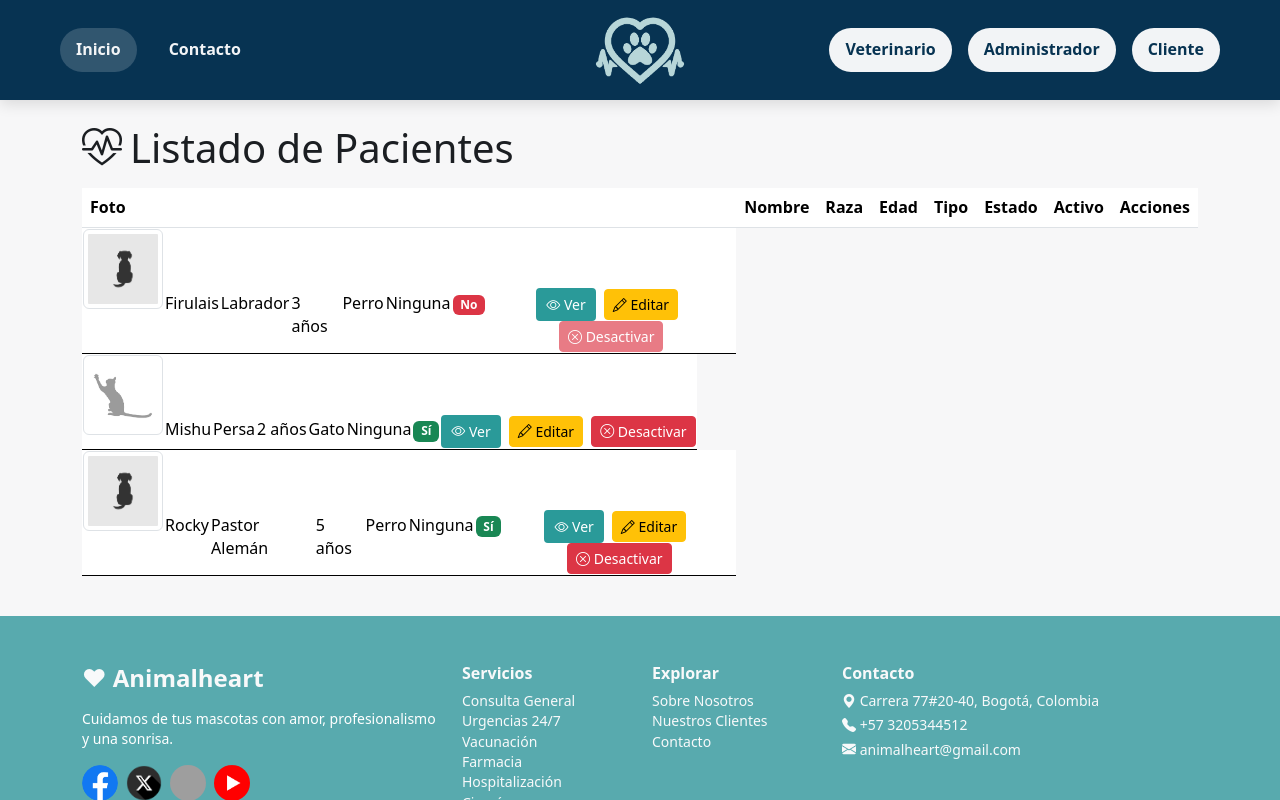
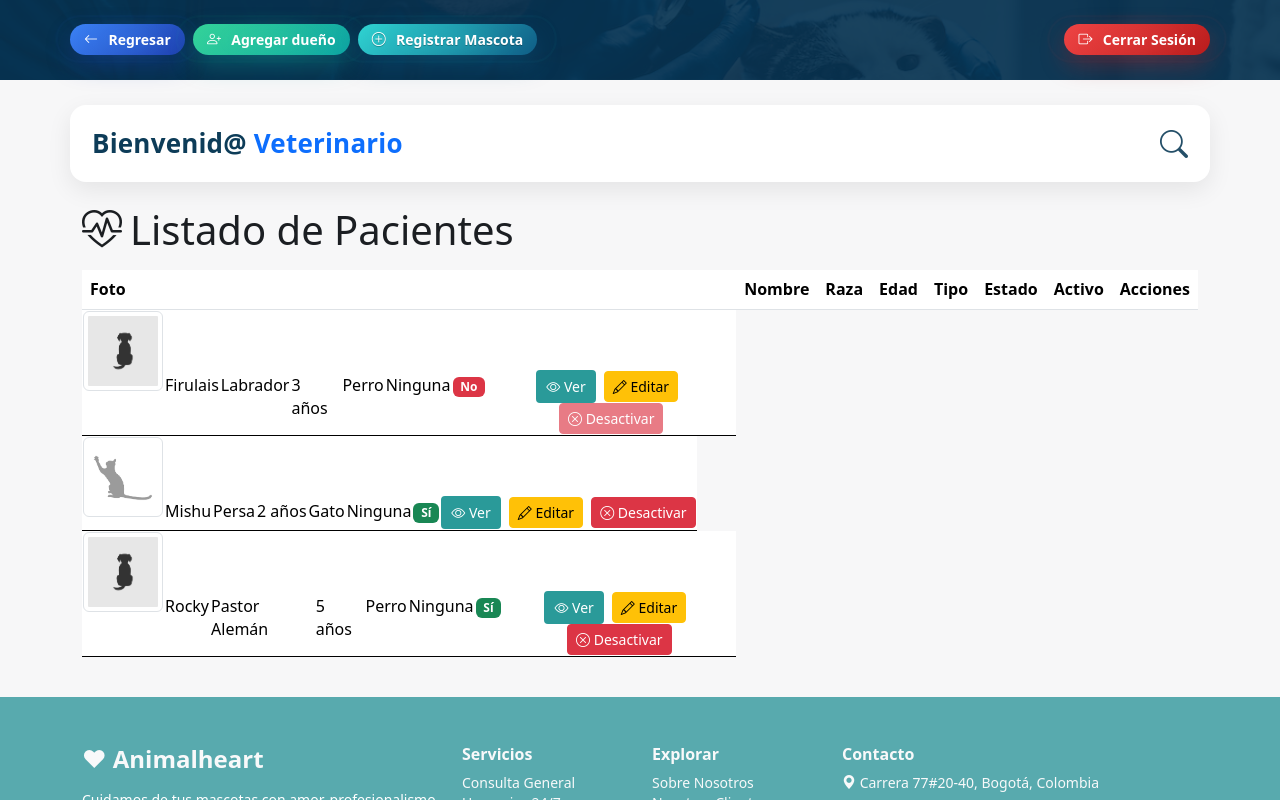
Before and after one commit to na-jimenezc/Animalheart, an Angular app in the folder angular-version/AnimalHeart/: page /mascotas/ver-mascotas in a window 1280 px wide. Shown: the top 800 px of the page. Built offline with nearby package versions, Linux system fonts and the light colour scheme; grey boxes are pictures that could not be loaded.

Commit message:
MODIFICACIÓN DE HEADER PARA VETERINARIO

```diff
--- a/angular-version/AnimalHeart/src/app/app.html
+++ b/angular-version/AnimalHeart/src/app/app.html
@@ -1,4 +1,5 @@
-<app-header></app-header>
+<app-header *ngIf="!ocultarHeader"></app-header>
+<router-outlet></router-outlet>
 
 <router-outlet></router-outlet>
 <app-footer></app-footer>
--- a/angular-version/AnimalHeart/src/app/app.ts
+++ b/angular-version/AnimalHeart/src/app/app.ts
@@ -2,13 +2,27 @@ import { Component } from '@angular/core';
 import { RouterModule } from '@angular/router';
 import { Header } from './landing/header/header';
 import { Footer } from './landing/footer/footer';
+import { Router, NavigationEnd } from '@angular/router';
+import { CommonModule } from '@angular/common';
 
 @Component({
   selector: 'app-root',
-  imports: [RouterModule, Header, Footer],
+  imports: [RouterModule, Header, Footer, CommonModule],
   templateUrl: './app.html',
   styleUrl: './app.css'
 })
 export class App {
   protected readonly title = 'AnimalHeart';
+
+   ocultarHeader = false;
+
+  constructor(private router: Router) {
+    this.router.events.subscribe(event => {
+      if (event instanceof NavigationEnd) {
+
+        //Se oculta el header en la página de mascotas
+        this.ocultarHeader = event.urlAfterRedirects.startsWith('/mascotas');
+      }
+    });
+  }
 }
--- /dev/null
+++ b/angular-version/AnimalHeart/src/app/componentes/header-vet/header-vet.html
@@ -0,0 +1,43 @@
+<header class="vmk-header">
+  <div class="vmk-toolbar container d-flex align-items-center justify-content-between gap-2">
+    <div class="d-flex align-items-center gap-2">
+      <a routerLink="/" class="vmk-btn cta-dueno vmk-btn cta-back">
+        <i class="bi bi-arrow-left me-1"></i> Regresar
+      </a>
+      <a routerLink="/clientes/nuevo" class="vmk-btn cta-dueno">
+        <i class="bi bi-person-plus me-1"></i> Agregar dueño
+      </a>
+      <a routerLink="/mascotas/nueva" class="vmk-btn cta-registrar">
+        <i class="bi bi-plus-circle me-1"></i> Registrar Mascota
+      </a>
+    </div>
+    <a routerLink="/logout" class="vmk-btn cta-logout">
+      <i class="bi bi-box-arrow-right me-1"></i> Cerrar Sesión
+    </a>
+  </div>
+
+</header>
+
+<section class="container vmk-welcome d-flex align-items-center justify-content-between">
+  <div class="d-flex align-items-center">
+    <h2 class="m-0">Bienvenid@&nbsp;</h2>
+    <h2 class="m-0 text-primary">
+      {{ veterinario?.nombre || 'Veterinario' }}
+    </h2>
+  </div>
+  <div class="d-flex align-items-center gap-3">
+    <span *ngIf="veterinario?.especialidad" class="badge bg-info">
+      <i class="bi bi-star-fill me-1"></i>
+      {{ veterinario?.especialidad }}
+    </span>
+    <i class="bi bi-search vmk-search"></i>
+  </div>
+</section>
+
+<div *ngIf="error" class="container mt-3">
+  <div class="alert alert-warning alert-dismissible fade show" role="alert">
+    <i class="bi bi-exclamation-triangle me-2"></i>
+    {{ error }}
+    <button type="button" class="btn-close" data-bs-dismiss="alert" aria-label="Close"></button>
+  </div>
+</div>
--- /dev/null
+++ b/angular-version/AnimalHeart/src/app/componentes/header-vet/header-vet.ts
@@ -0,0 +1,13 @@
+import { Component, Input} from '@angular/core';
+import { CommonModule } from '@angular/common';
+
+@Component({
+  selector: 'app-header-vet',
+  imports: [CommonModule],
+  templateUrl: './header-vet.html',
+  styleUrl: './header-vet.css'
+})
+export class HeaderVet {
+  @Input() veterinario: { nombre: string; especialidad?: string } | null = null;
+  @Input() error: string | null = null;
+}
--- a/angular-version/AnimalHeart/src/app/core/services/veterinario.service.ts
+++ b/angular-version/AnimalHeart/src/app/core/services/veterinario.service.ts
@@ -7,10 +7,24 @@ import { VETERINARIOS_SEED } from '../data/veterinarios.seed';
 export class VeterinarioService {
   private veterinarios = VETERINARIOS_SEED;
 
-  //Función para simular el login de un veterinario
+  private veterinarioSubject = new BehaviorSubject<Veterinario | null>(null); //Acá se guarda el veterinario logeado
+  veterinario$ = this.veterinarioSubject.asObservable();
+
+  //Función para validar las credenciales del veterinario y guardar el veterinario
   validarCredenciales(usuario: string, contrasena: string): Veterinario | null {
-    return this.veterinarios.find(
+    const vet = this.veterinarios.find(
       v => v.nombreUsuario === usuario && v.contrasena === contrasena
     ) || null;
+
+    if (vet) {
+      this.veterinarioSubject.next(vet);
+    }
+
+    return vet;
+  }
+
+  //Función del logout
+  logout(): void {
+    this.veterinarioSubject.next(null);
   }
 }
--- a/angular-version/AnimalHeart/src/app/paginas/veterinario/mascotas/mascotas.html
+++ b/angular-version/AnimalHeart/src/app/paginas/veterinario/mascotas/mascotas.html
@@ -1,4 +1,4 @@
-
+<app-header-vet [veterinario]="veterinario"></app-header-vet>
 
 <div class="container my-4">
   <h1 class="mb-3"><i class="bi bi-heart-pulse me-2"></i>Listado de Pacientes</h1>
--- a/angular-version/AnimalHeart/src/app/paginas/veterinario/mascotas/mascotas.ts
+++ b/angular-version/AnimalHeart/src/app/paginas/veterinario/mascotas/mascotas.ts
@@ -1,28 +1,39 @@
 
 import { MascotasService } from '../../../core/services/mascotas.service';
+import { VeterinarioService } from '../../../core/services/veterinario.service';
 
 
 import { Mascota } from '../../../core/models/mascota.model';
 import { ItemMascota } from './item-mascota/item-mascota';
+import { Veterinario } from '../../../core/models/veterinario.model';
 
 import { CommonModule } from '@angular/common';
 import { Component, OnInit } from '@angular/core';
 
+import { HeaderVet } from '../../../componentes/header-vet/header-vet';
+
 @Component({
   selector: 'app-mascotas',
-  imports: [ItemMascota, CommonModule],
+  imports: [ItemMascota, CommonModule, HeaderVet],
   templateUrl: './mascotas.html',
   styleUrl: './mascotas.css'
 })
 
 export class Mascotas implements OnInit {
   mascotas: Mascota[] = [];
+  veterinario: Veterinario | null = null;
 
-  constructor(private mascotasService: MascotasService) {}
+  constructor(private mascotasService: MascotasService, private veterinarioService: VeterinarioService) {}
 
   ngOnInit(): void {
+    //Consumir a las mascotas
     this.mascotasService.state.subscribe(lista => {
       this.mascotas = lista;
     });
+
+    //Consumir al veterinario actual
+    this.veterinarioService.veterinario$.subscribe(vet => {
+      this.veterinario = vet;
+    });
   }
 }
```
Also changed, not shown: angular-version/AnimalHeart/src/app/componentes/header-vet/header-vet.css (added), 1 other file (tests, documents, lock files or other folders).
